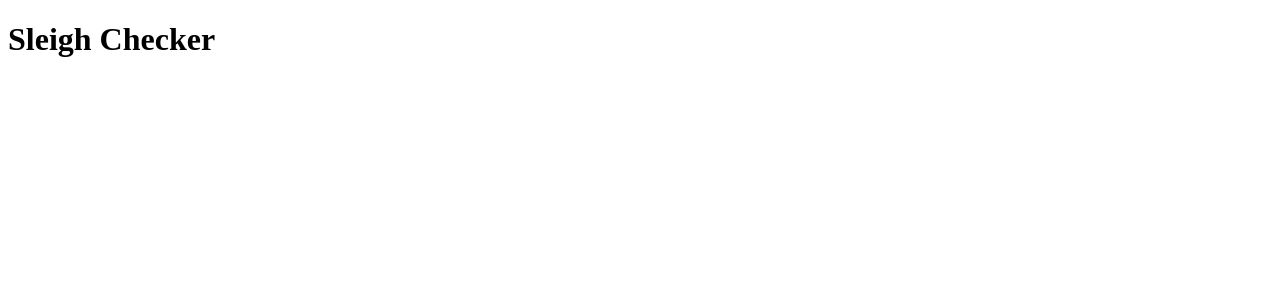
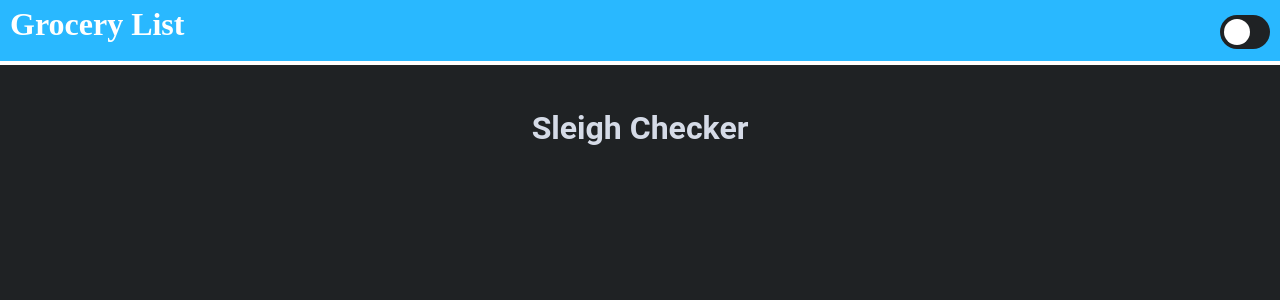
Before and after one commit to rocknswimmer/GroceryList, a React app: page / in a window 1280 px wide. Shown: the top 300 px of the page. Built offline with nearby package versions, Linux system fonts and the light colour scheme.

Commit message:
empty header with dark mode

```diff
--- a/package.json
+++ b/package.json
@@ -25,11 +25,13 @@
   },
   "homepage": "https://github.com/rocknswimmer/Waileys-SignUp#readme",
   "dependencies": {
+    "axios": "^1.7.9",
     "compression": "^1.7.4",
     "compression-webpack-plugin": "^10.0.0",
     "express": "^4.18.2",
     "react": "^18.2.0",
-    "react-dom": "^18.2.0"
+    "react-dom": "^18.2.0",
+    "styled-components": "^6.1.14"
   },
   "devDependencies": {
     "@babel/core": "^7.23.2",
--- /dev/null
+++ b/public/compStyles.css
@@ -0,0 +1,74 @@
+/* header theme toggler */
+
+.switch {
+  position: relative;
+  display: inline-block;
+  width: 50px;
+  height: 34px;
+  margin-top: 30px;
+}
+
+.switch input {
+  opacity: 0;
+  width: 0;
+  height: 0;
+}
+
+.slider {
+  position: absolute;
+  cursor: pointer;
+  top: 0;
+  left: 0;
+  right: 0;
+  bottom: 0;
+background-color: #1F2224;
+  -webkit-transition: .4s;
+  transition: .4s;
+}
+
+.slider:before {
+  position: absolute;
+  content: "";
+  height: 26px;
+  width: 26px;
+  left: 4px;
+  bottom: 4px;
+  background-color: white;
+  -webkit-transition: .4s;
+  transition: .4s;
+}
+
+input:checked + .slider {
+    background-color: #D5DBE7;
+}
+
+input:focus + .slider {
+  box-shadow: 0 0 1px #2196F3;
+}
+
+input:checked + .slider:before {
+  -webkit-transform: translateX(17px);
+  -ms-transform: translateX(17px);
+  transform: translateX(17px);
+}
+
+.slider.round {
+  border-radius: 34px;
+  display: flex;
+  align-items: center;
+}
+
+.slider.round:before {
+  border-radius: 50%;
+  display: flex;
+  justify-content: space-around;
+  align-items: center;
+}
+
+.home {
+  height: 30px;
+  width: 30px;
+  background-color: rgb(0, 0, 0);
+}
+
+/**/
--- a/public/index.html
+++ b/public/index.html
@@ -4,7 +4,8 @@
  <meta charset="UTF-8">
  <meta http-equiv="X-UA-Compatible" content="IE=edge">
  <meta name="viewport" content="width=device-width, initial-scale=1.0">
- <title>Waileys Interest</title>
+ <title>Grocery List</title>
+ <link rel="stylesheet" href="compStyles.css">
 </head>
 <body>
  <!-- This element is where our react application will be mounted -->
--- a/src/App.jsx
+++ b/src/App.jsx
@@ -1,14 +1,27 @@
-import React from 'react';
+import React, {useState, useEffect} from 'react';
+import { ThemeProvider } from 'styled-components';
+import { GlobalStyles } from './globalStyles.js';
+import { lightTheme, darkTheme } from './Themes.js';
+import Header from './Header.jsx';
+import axios from 'axios';
 
 
 function App() {
+  const [theme, setTheme] = useState('dark');
+  const themeToggler = () => {
+    theme === 'light' ? setTheme('dark') : setTheme('light');
+  };
 
   return (
-    <div>
-      <h1>Sleigh Checker</h1>
-      {/* number of sleight to combo selector */}
-      {/* sleight grid (size from selector) */}
-    </div>
+    <ThemeProvider theme={theme === 'light' ? lightTheme : darkTheme}>
+      <>
+        <GlobalStyles />
+        <Header theme={theme} themeToggler={themeToggler} home={false} />
+        <h1>Sleigh Checker</h1>
+        {/* number of sleight to combo selector */}
+        {/* sleight grid (size from selector) */}
+      </>
+    </ThemeProvider>
   )
 }
 
--- /dev/null
+++ b/src/Header.jsx
@@ -0,0 +1,61 @@
+import React from 'react';
+import styled from 'styled-components';
+
+
+const HeaderContainer = styled.div`
+  box-sizing: border-box;
+  position: fixed;
+    top: -15px;
+    left: 0px;
+  z-index: 2;
+  padding-right: 10px;
+  padding-left: 40px;
+  background-color: #29b8ff;
+  display: flex;
+  justify-content: space-between;
+  height: 80px;
+  width: 100%;
+  font-family: 'Bad Script', cursive;
+  border-bottom: solid 4px white;
+  padding-left: 10px;
+  color: white;
+
+`;
+
+
+const Header = ({ theme, themeToggler}) => {
+
+
+
+
+
+  return (
+    <HeaderContainer data-testid='header'>
+      <h1 className="version">Grocery List</h1>
+      <div>
+      <label className="switch">
+        <input
+          type="checkbox"
+          />
+        <span className="slider round"
+          onClick={() => { themeToggler();}}>
+          <span className='sun'
+            onClick={() => { themeToggler();}}>
+
+          </span>
+          <span className='sun'
+            onClick={() => { themeToggler();}}>
+
+          </span>
+        </span>
+      </label>
+      </div>
+
+    </HeaderContainer>
+  );
+};
+
+
+
+
+export default Header;
--- /dev/null
+++ b/src/Themes.js
@@ -0,0 +1,12 @@
+export const lightTheme = {
+  body: '#D5DBE7',
+  text: '#1F2224',
+  toggleBorder: '#FFF',
+  background: '#1A4A4F',
+};
+export const darkTheme = {
+  body: '#1F2224',
+  text: '#D5DBE7',
+  toggleBorder: '#6B8096',
+  background: '#1E3130',
+};
--- /dev/null
+++ b/src/globalStyles.js
@@ -0,0 +1,14 @@
+import { createGlobalStyle } from 'styled-components';
+
+export const GlobalStyles = createGlobalStyle`
+  body {
+    background: ${({ theme }) => theme.body};
+    color: ${({ theme }) => theme.text};
+    font-family: 'Roboto', sans-serif;
+    transition: all 0.50s linear;
+    display: flex;
+    justify-content: center;
+    position: relative;
+    top: 80px;
+  }
+  `;
```
Also changed, not shown: 1 other file (tests, documents, lock files or other folders).
